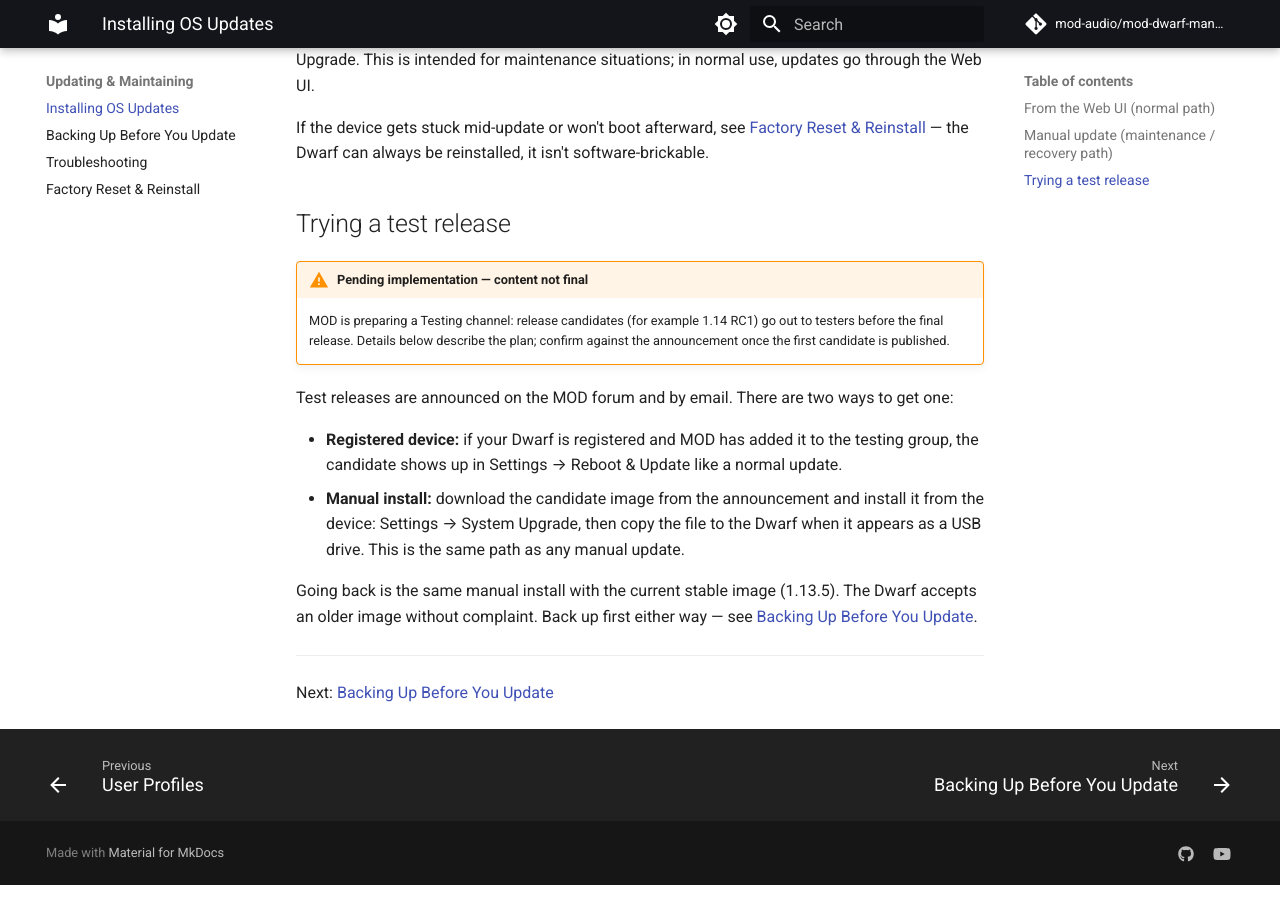
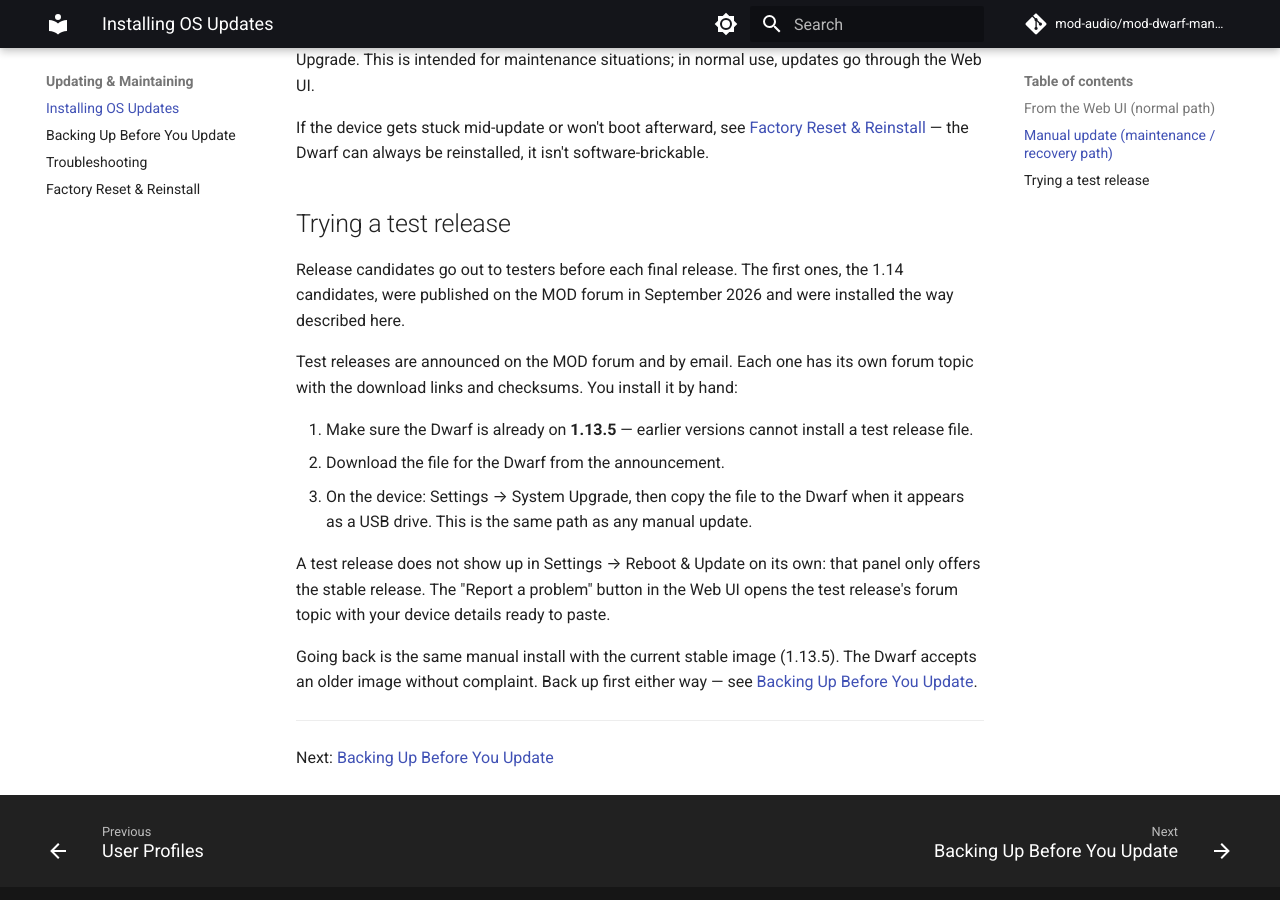
Before and after one commit to mod-audio/mod-dwarf-manual, an MkDocs documentation site: the page built from docs/maintaining/os-updates.md, in a window 1280 px wide and 900 px high, scrolled down 925 px. Built offline with MkDocs 1.6.1 and Material for MkDocs 9.7.7, drawn with Linux system fonts in a browser that asks for light colours; comment, search, counter and statistics services are not loaded; the version menu is left out.

Commit message:
OS updates: test releases are manual installs; first 1.14 candidates published
Rewrite the test-release section as the three manual steps (device on 1.13.5,
download from the forum topic, Settings > System Upgrade), state that a test
release is not offered in Reboot & Update, and mention the Report a problem
button. Drop the pending-implementation admonition: 1.14 RC1 and RC2 went out
this way in September 2026.

```diff
--- a/docs/maintaining/os-updates.md
+++ b/docs/maintaining/os-updates.md
@@ -24,18 +24,22 @@
 
 ## Trying a test release
 
-!!! warning "Pending implementation — content not final"
-    MOD is preparing a Testing channel: release candidates (for example 1.14 RC1) go out to
-    testers before the final release. Details below describe the plan; confirm against the
-    announcement once the first candidate is published.
+Release candidates go out to testers before each final release. The first ones, the
+1.14 candidates, were published on the MOD forum in September 2026 and were installed the
+way described here.
 
-Test releases are announced on the MOD forum and by email. There are two ways to get one:
+Test releases are announced on the MOD forum and by email. Each one has its own forum topic
+with the download links and checksums. You install it by hand:
 
-- **Registered device:** if your Dwarf is registered and MOD has added it to the testing
-  group, the candidate shows up in Settings → Reboot & Update like a normal update.
-- **Manual install:** download the candidate image from the announcement and install it
-  from the device: Settings → System Upgrade, then copy the file to the Dwarf when it
-  appears as a USB drive. This is the same path as any manual update.
+1. Make sure the Dwarf is already on **1.13.5** — earlier versions cannot install a test
+   release file.
+2. Download the file for the Dwarf from the announcement.
+3. On the device: Settings → System Upgrade, then copy the file to the Dwarf when it appears
+   as a USB drive. This is the same path as any manual update.
+
+A test release does not show up in Settings → Reboot & Update on its own: that panel only
+offers the stable release. The "Report a problem" button in the Web UI opens the test
+release's forum topic with your device details ready to paste.
 
 Going back is the same manual install with the current stable image (1.13.5). The Dwarf
 accepts an older image without complaint. Back up first either way — see
```
